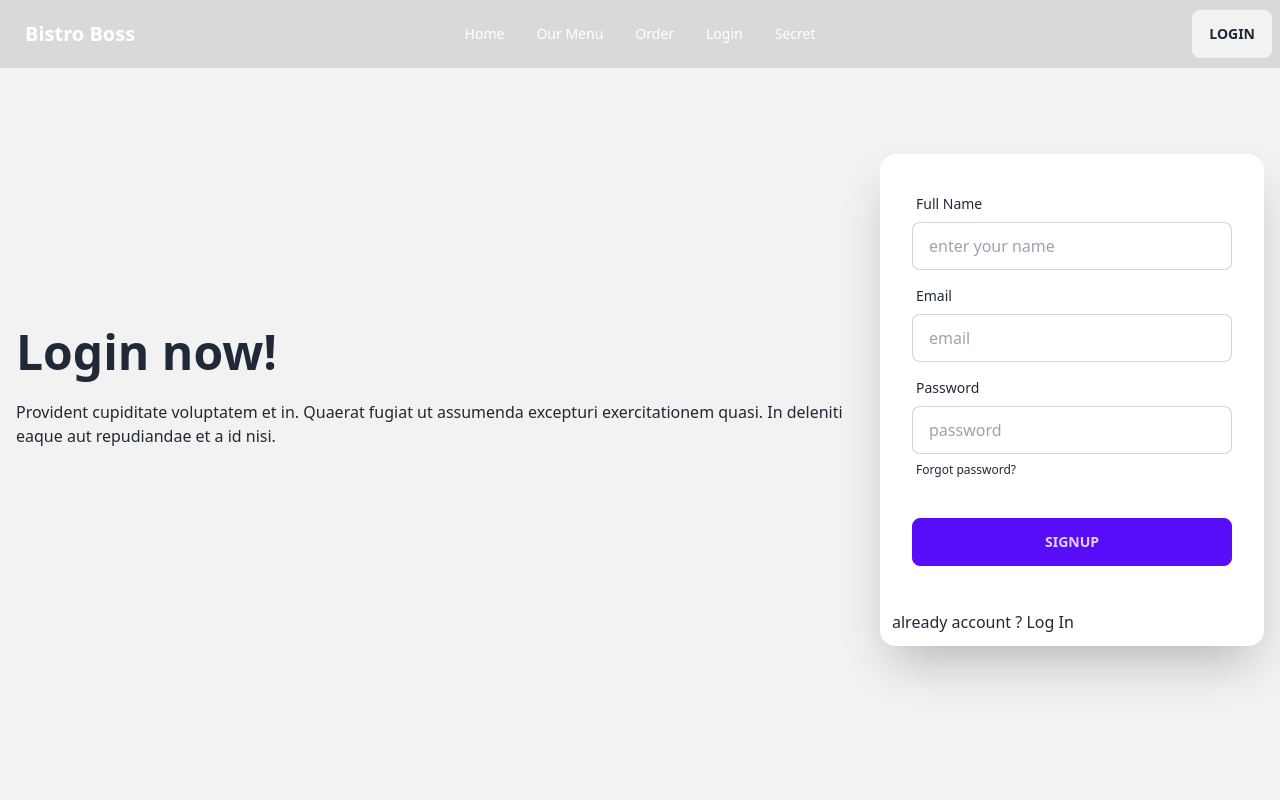
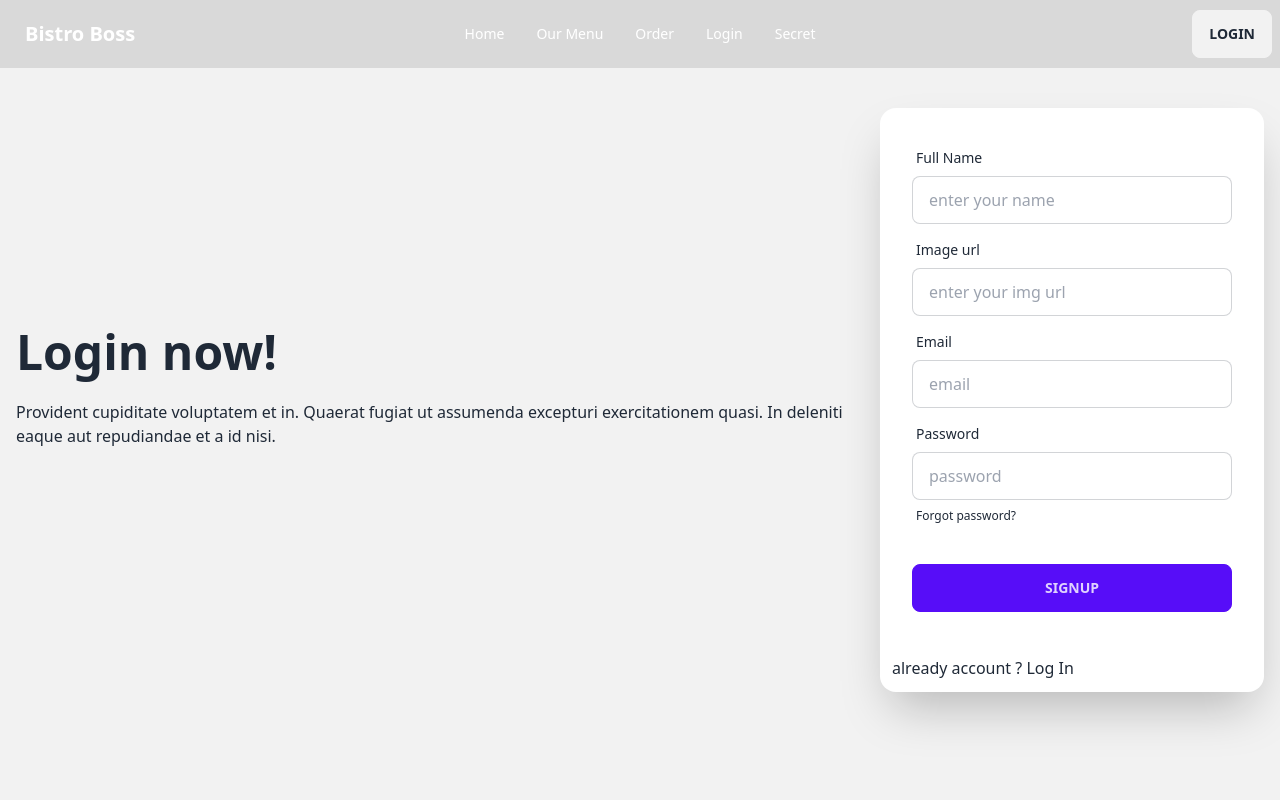
Before and after one commit to sajalbiswas1/bistro-boss-resturant-clint-m12, a React (Vite) app: page /signUp in a window 1280 px wide. Shown: the top 800 px of the page. Built offline with nearby package versions, Linux system fonts and the light colour scheme; no server answers.

Commit message:
login halmet remove

```diff
--- a/src/AuthProvider/AuthProvider.jsx
+++ b/src/AuthProvider/AuthProvider.jsx
@@ -1,4 +1,4 @@
-import { createUserWithEmailAndPassword, onAuthStateChanged, signInWithEmailAndPassword, signOut } from "firebase/auth";
+import { createUserWithEmailAndPassword, onAuthStateChanged, signInWithEmailAndPassword, signOut, updateProfile } from "firebase/auth";
 import { createContext, useEffect, useState } from "react";
 import auth from "../Firebase/Firebase.config";
 
@@ -16,6 +16,11 @@ const createUser = (email,password)=>{
 const signInUser = (email,password)=>{
     setLoading(true);
     return signInWithEmailAndPassword(auth,email,password)
+}
+//update user
+const updateUser = (name,photo)=>{
+    console.log(name,photo)
+    return updateProfile(auth.currentUser, {displayName: name, photoURL: photo})
 }
 // user signOut
 const userSignOut = ()=>{
@@ -38,7 +43,8 @@ const userSignOut = ()=>{
         loading,
         createUser,
         signInUser,
-        userSignOut
+        userSignOut,
+        updateUser,
     }
     return (
         <AuthContext.Provider value={authInfo}>
--- a/src/Pages/Login/Login.jsx
+++ b/src/Pages/Login/Login.jsx
@@ -1,11 +1,11 @@
 import {  useContext, useEffect, useRef, useState } from "react";
-import { Helmet } from "react-helmet-async";
 import { Link, useLocation, useNavigate } from "react-router-dom";
 import { loadCaptchaEnginge, LoadCanvasTemplate, validateCaptcha } from 'react-simple-captcha';
 import { AuthContext } from "../../AuthProvider/AuthProvider";
 import Swal from "sweetalert2";
 
 const Login = () => {
+
     const {signInUser}= useContext(AuthContext);
     const captchaRef = useRef(null);
     const [disable, setDisable]= useState(true);
@@ -51,9 +51,7 @@ const handleValidateChaptcha = (e) =>{
 }
     return (
         <div>
-            <Helmet>
-                <title>Bistro Boss | Login</title>
-            </Helmet>
+
             <div className="hero min-h-screen bg-base-200">
             <div className="hero-content flex ">
                 <div className="text-center lg:text-left">
--- a/src/Pages/SignIn/SignIn.jsx
+++ b/src/Pages/SignIn/SignIn.jsx
@@ -5,23 +5,23 @@ import { AuthContext } from "../../AuthProvider/AuthProvider";
 import { useForm } from "react-hook-form";
 
 const SignIn = () => {
-    const { createUser } = useContext(AuthContext);
-    const { register, handleSubmit, formState: { errors }, } = useForm();
+    const { createUser, updateUser } = useContext(AuthContext);
+    const { register, handleSubmit,reset, formState: { errors }, } = useForm();
     const onSubmit = (data) => {
         createUser(data.email,data.password)
+        .then(result => {
+            console.log(result)
+            updateUser(data.name, data.igmUrl)
+            .then(res =>{
+                console.log(res)
+                reset()
+            })
+            .catch(error =>{
+                console.log(error)
+            })
+        })
+        console.log(data)
     }
-
-
-    // const handleForm = e =>{
-    //     e.preventDefault()
-    //     const name = e.target.text.value;
-    //     const email = e.target.email.value;
-    //     const password = e.target.password.value;
-    //     console.log(name,email,password)
-    //     createUser(email,password)
-    //     .then(res => console.log(res))
-    //     .catch(error  => console.log(error))
-    // }
 
     return (
         <div>
@@ -42,6 +42,13 @@ const SignIn = () => {
                                 </label>
                                 <input {...register("name", { required: true })} placeholder="enter your name" className="input input-bordered" />
                                 {errors.name && <span className="text-red-500">This field is required</span>}
+                            </div>
+                            <div className="form-control">
+                                <label className="label">
+                                    <span className="label-text">Image url</span>
+                                </label>
+                                <input {...register("igmUrl", { required: true })} placeholder="enter your img url" className="input input-bordered" />
+                                {errors.igmUrl && <span className="text-red-500">This field is required</span>}
                             </div>
                             <div className="form-control">
                                 <label className="label">
```
